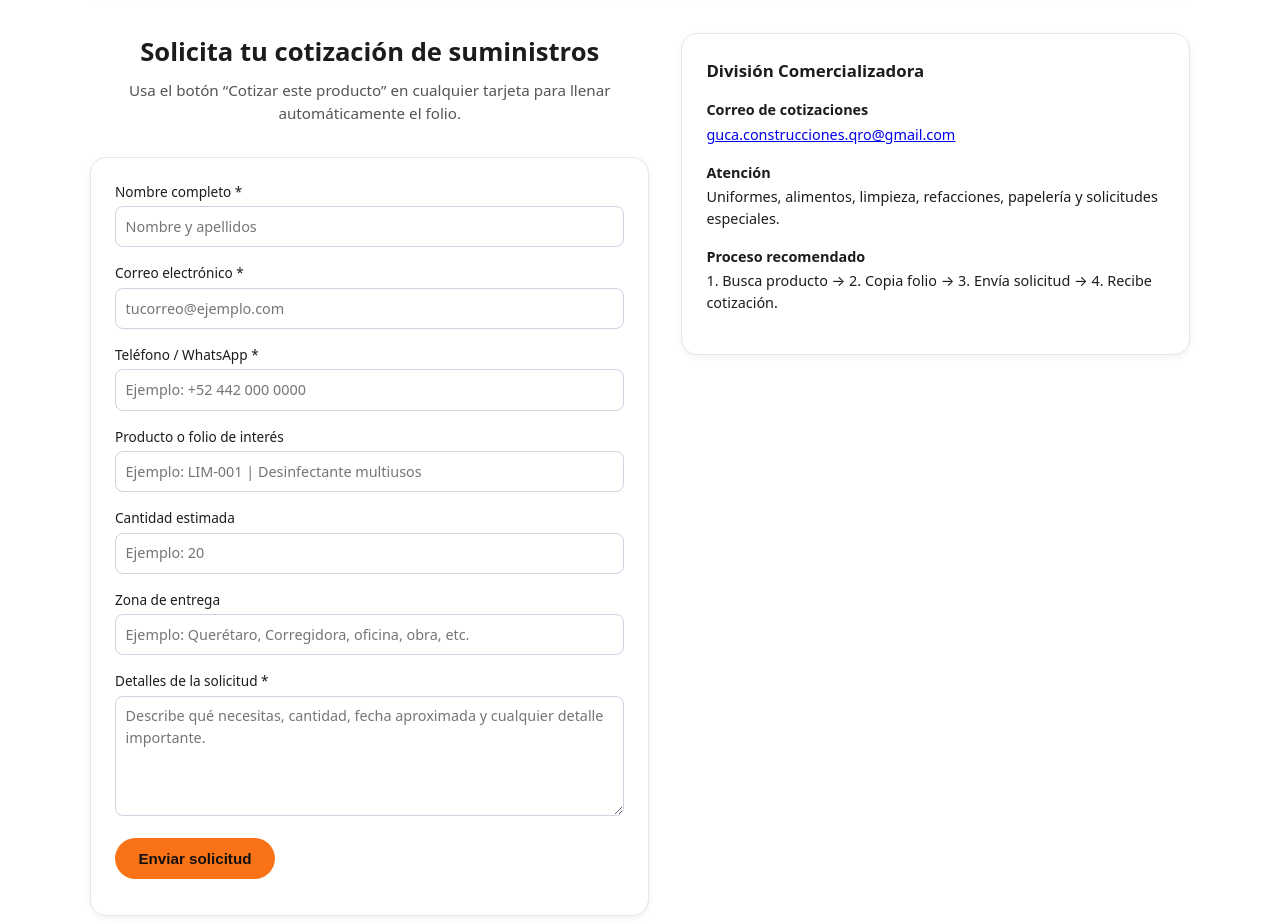
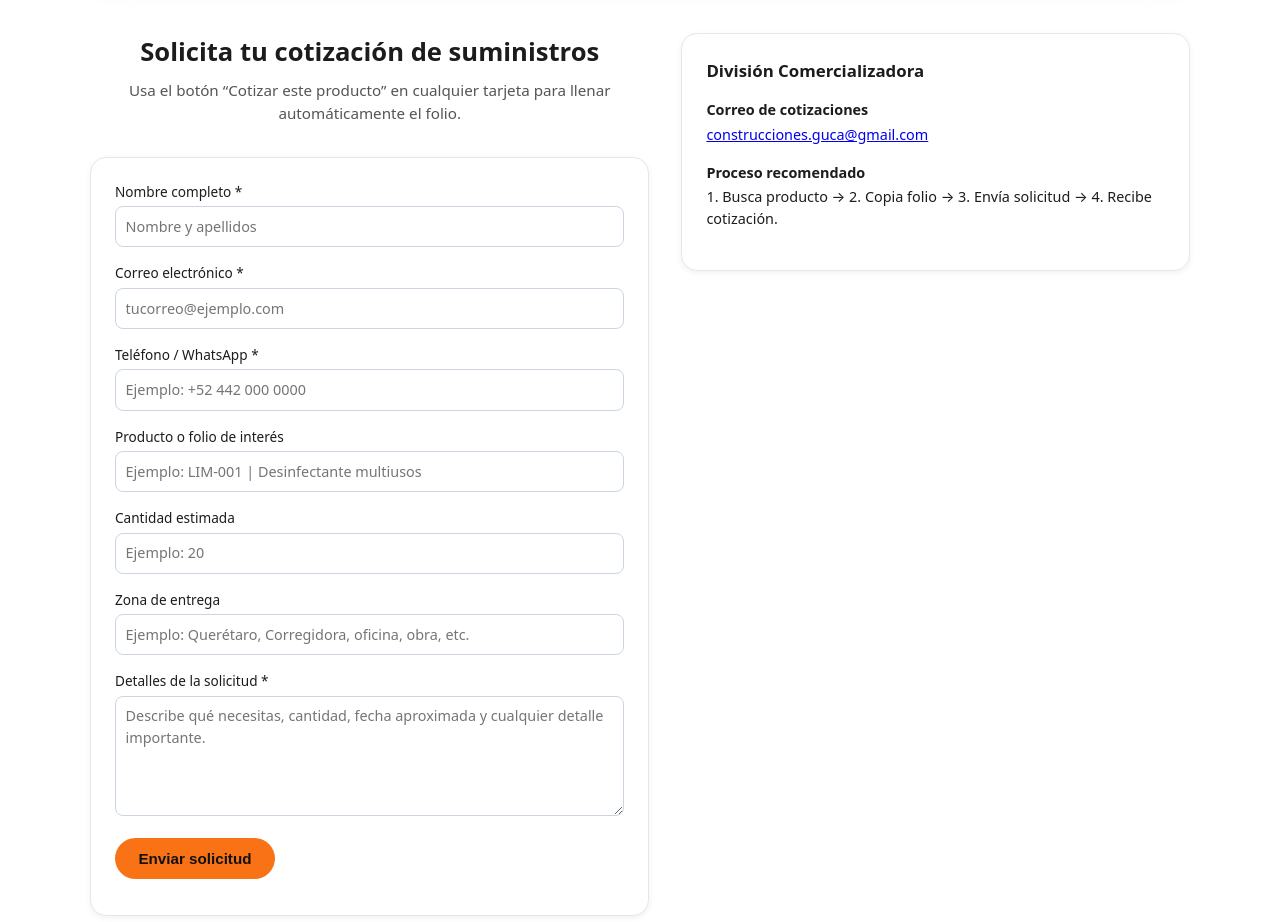
Before and after one commit to Jorjai/GUCA_Construcciones, a website: page suministros.html in a window 1280 px wide. Shown: the part 2760-3682 px from the top of the page. Drawn offline with nearby package versions, Linux system fonts and the light colour scheme; no server answers.

```diff
--- a/suministros.html
+++ b/suministros.html
@@ -139,8 +139,7 @@
             </div>
             <div class="contact-info supply-contact-card">
                 <h3>División Comercializadora</h3>
-                <div class="info-block"><strong>Correo de cotizaciones</strong><a href="mailto:guca.construcciones.qro@gmail.com" id="supplyEmailLink">guca.construcciones.qro@gmail.com</a></div>
-                <div class="info-block"><strong>Atención</strong><span>Uniformes, alimentos, limpieza, refacciones, papelería y solicitudes especiales.</span></div>
+                <div class="info-block"><strong>Correo de cotizaciones</strong><a href="mailto:construcciones.guca@gmail.com" id="supplyEmailLink">construcciones.guca@gmail.com</a></div>
                 <div class="info-block"><strong>Proceso recomendado</strong><span>1. Busca producto → 2. Copia folio → 3. Envía solicitud → 4. Recibe cotización.</span></div>
             </div>
         </div>
```
